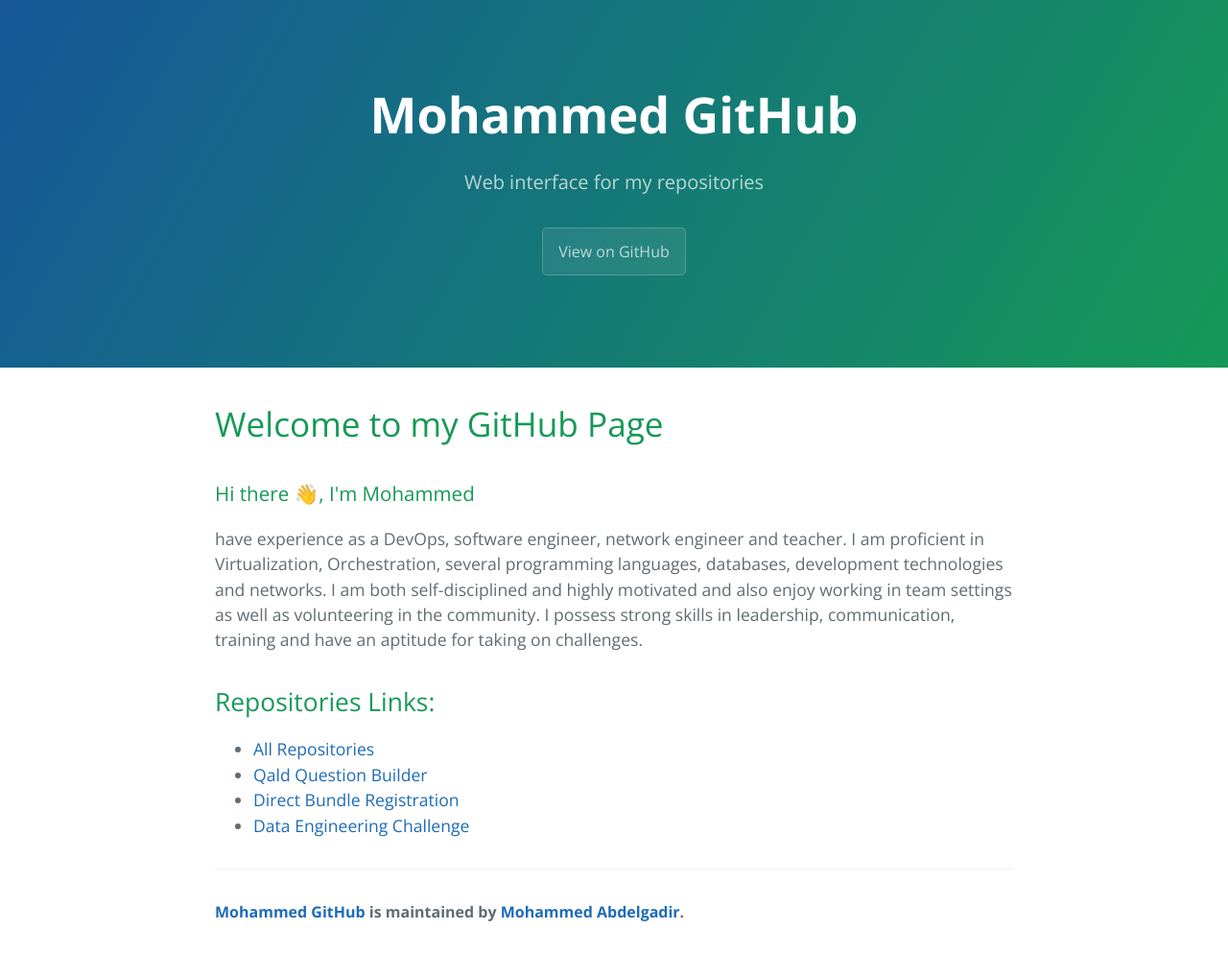
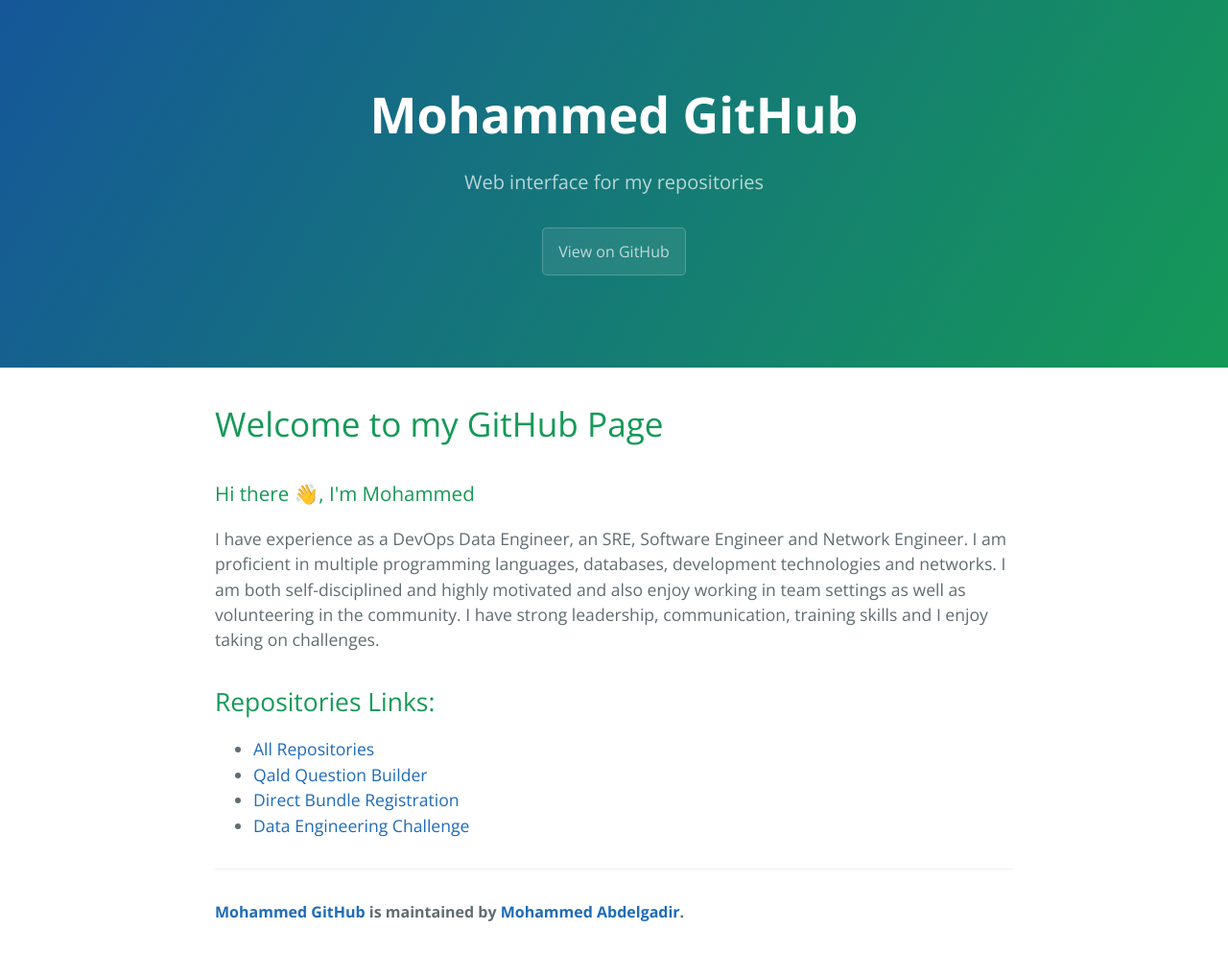
Before and after one commit to weekmo/weekmo.github.io, a Jekyll site: the page built from index.html, in a window 1280 px wide. Shown: the whole page at 96% size. Built offline with Jekyll 4.4.1, drawn with Linux system fonts in a browser that asks for light colours; the list of posts is cut into pages by our own code.

Commit message:
add more details

```diff
--- a/index.html
+++ b/index.html
@@ -6,8 +6,7 @@
 <div id="home">
   <h1>Welcome to my GitHub Page</h1>
   <h3>Hi there 👋, I'm Mohammed</h3>
-	<p>have experience as a DevOps, software engineer, network engineer and teacher. I am proficient in Virtualization, Orchestration, several programming languages, databases, development technologies and networks. I am both self-disciplined and highly motivated and also enjoy working in team settings as well as volunteering in the community. I possess strong skills in leadership, communication, training and have an aptitude for taking on challenges.
-	</p>
+	<p>I have experience as a DevOps Data Engineer, an SRE, Software Engineer and Network Engineer. I am proficient in multiple programming languages, databases, development technologies and networks. I am both self-disciplined and highly motivated and also enjoy working in team settings as well as volunteering in the community. I have strong leadership, communication, training skills and I enjoy taking on challenges.</p>
 	<h2>Repositories Links:</h2>
 	<ul>
 		<li><a href='https://github.com/weekmo'>All Repositories</a></li>
```
